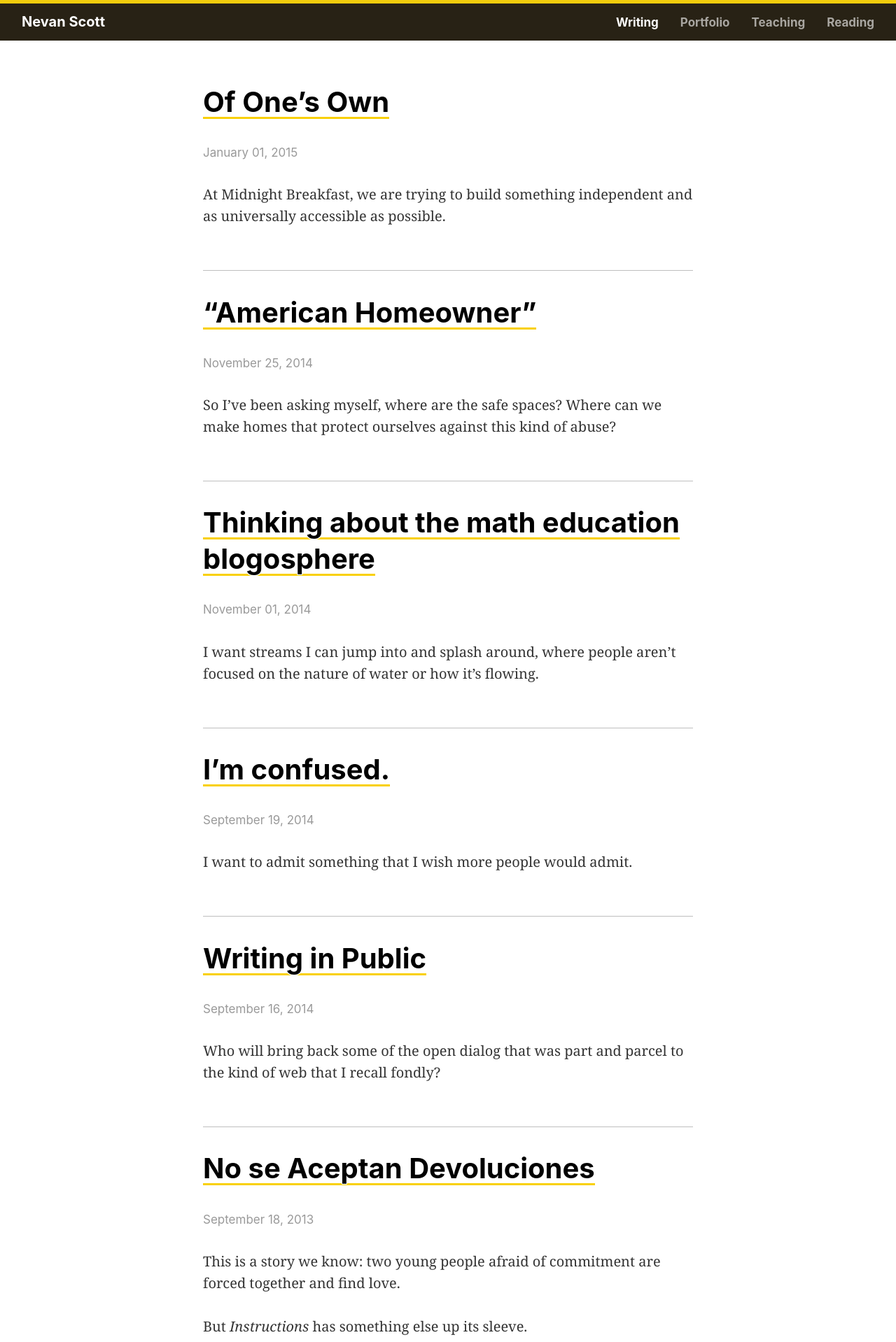
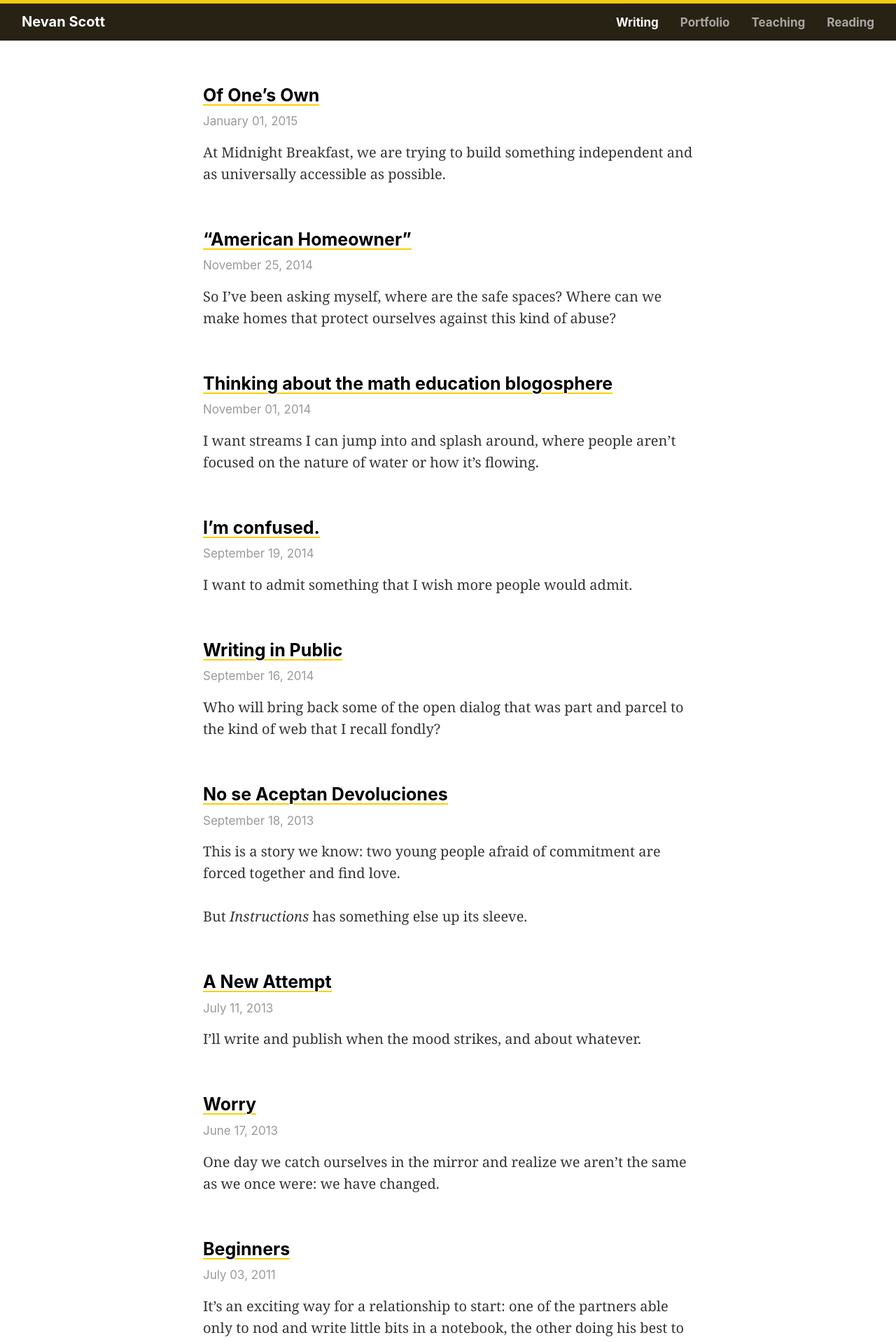
Before and after one commit to nevanscott/nevanscott.github.io, a Jekyll site: the page built from writing.md, in a window 1280 px wide. Shown: the top 1918 px of the page at 70% size. Built offline with Jekyll 4.4.1, drawn with Linux system fonts in a browser that asks for light colours.

Commit message:
Improved design for the Writing page

```diff
--- a/_includes/post/brief.html
+++ /dev/null
@@ -1,5 +0,0 @@
-<article>
-  <h1><a href="{{ post.url }}">{{ post.title | markdownify | strip_html | rstrip }}</a></h1>
-  <time class="dt-published" datetime="{{ post.date }}">{{ post.date | date: "%B %d, %Y" }}</time>
-	{% if post.teaser %}{{ post.teaser | markdownify }}{% endif %}
-</article>
--- /dev/null
+++ b/_includes/post/teaser.html
@@ -0,0 +1,5 @@
+<article class="teaser">
+  <h2 class="teaser__title"><a href="{{ post.url }}">{{ post.title | markdownify | strip_html | rstrip }}</a></h2>
+  <time class="teaser__published dt-published" datetime="{{ post.date }}">{{ post.date | date: "%B %d, %Y" }}</time>
+	{% if post.teaser %}{{ post.teaser | markdownify }}{% endif %}
+</article>
--- /dev/null
+++ b/_sass/components/teaser.scss
@@ -0,0 +1,10 @@
+.teaser__title {
+  font-size: var(--font-size-heading);
+  text-transform: none;
+  letter-spacing: normal;
+  margin-bottom: var(--type-space-smidgen);
+}
+
+.teaser__published {
+  margin-bottom: var(--type-space-pinch);
+}
--- a/_sass/main.scss
+++ b/_sass/main.scss
@@ -1,5 +1,6 @@
 @import "globals/constants";
 @import "base";
 @import "layout";
-@import "components/figures";
+@import "components/teaser";
+@import "components/figure";
 @import "components/footnotes";
--- a/writing.md
+++ b/writing.md
@@ -2,6 +2,5 @@
 ---
 
 {% for post in site.posts %}
-{% include post/brief.html %}
-{% unless forloop.last %}<hr>{% endunless %}
+{% include post/teaser.html %}
 {% endfor %}
```
Also changed, not shown: _sass/components/figure.scss (renamed from _sass/components/figures.scss).
